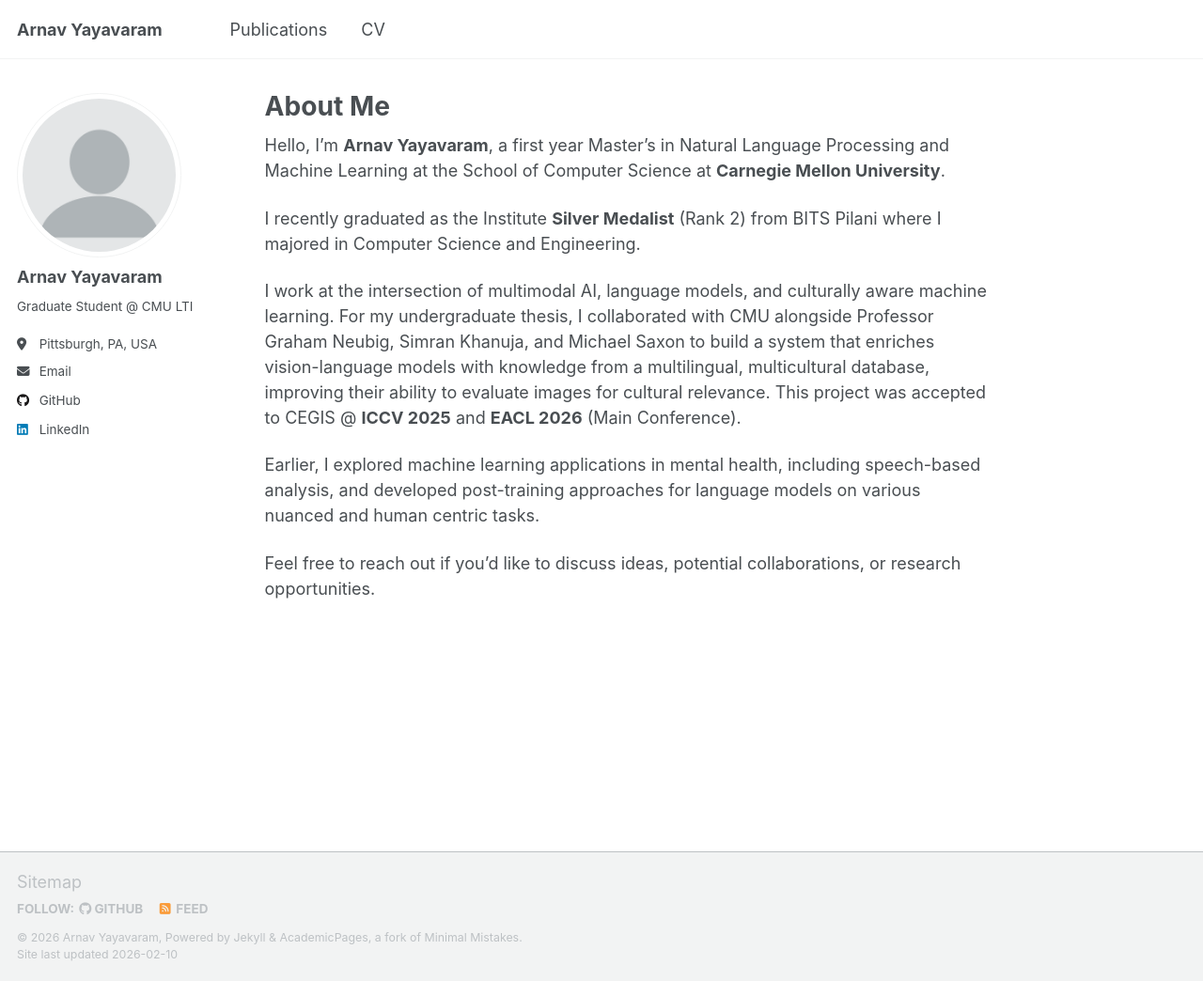
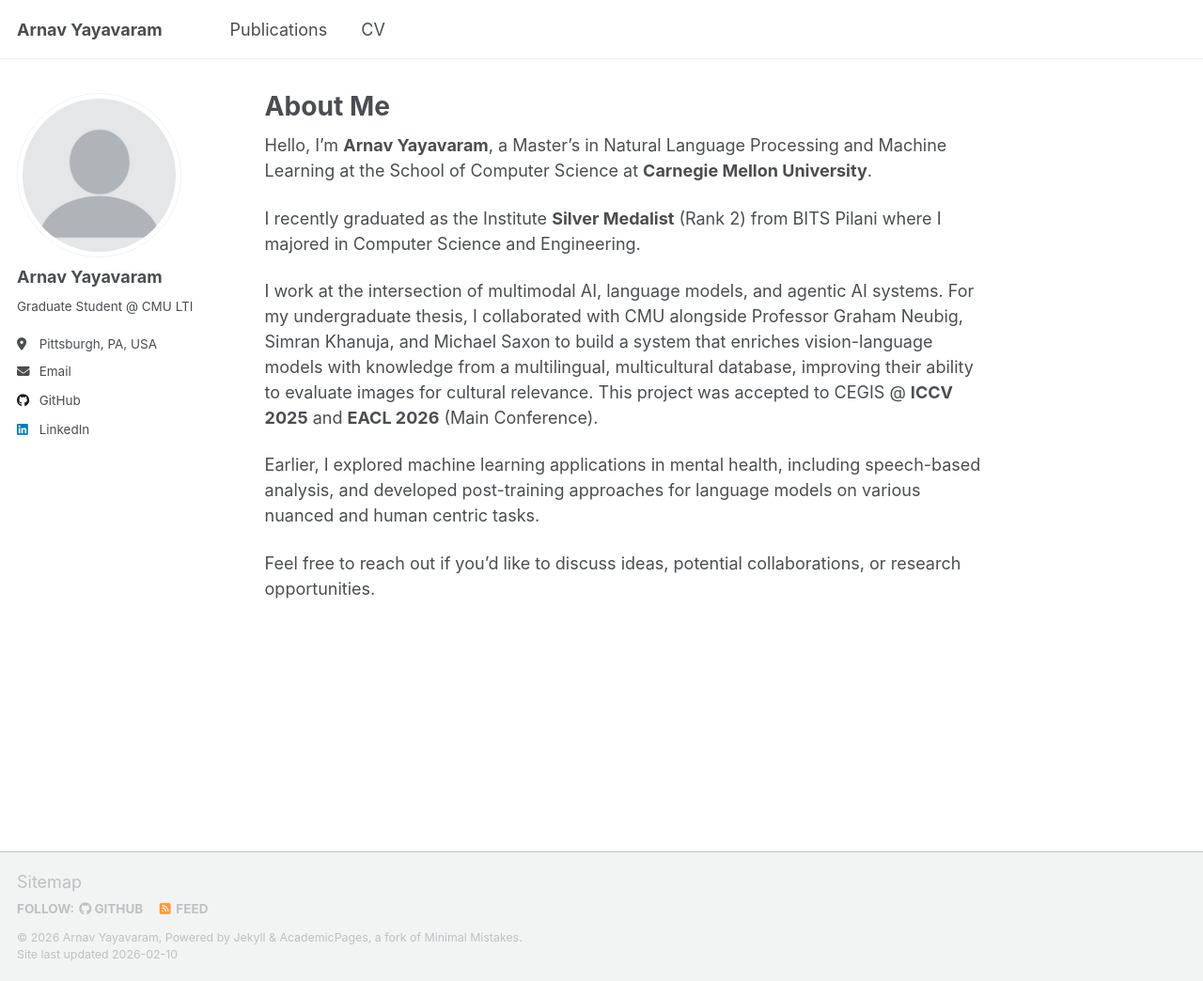
Before and after one commit to arnavyayavaram/arnavyayavaram.github.io, a Jekyll site: the page built from _pages/about.md, in a window 1280 px wide and 1044 px high. Shown: the whole window at 94% size. Built offline with Jekyll 4.4.1, drawn with Linux system fonts in a browser that asks for light colours; a script that is not in the unit is left out.

Commit message:
Update about.md

```diff
--- a/_pages/about.md
+++ b/_pages/about.md
@@ -7,11 +7,11 @@
   - /about.html
 ---
 
-Hello, I'm **Arnav Yayavaram**, a first year Master’s in Natural Language Processing and Machine Learning at the School of Computer Science at **Carnegie Mellon University**.
+Hello, I'm **Arnav Yayavaram**, a Master’s in Natural Language Processing and Machine Learning at the School of Computer Science at **Carnegie Mellon University**.
 
 I recently graduated as the Institute **Silver Medalist** (Rank 2) from BITS Pilani where I majored in Computer Science and Engineering.
 
-I work at the intersection of multimodal AI, language models, and culturally aware machine learning. For my undergraduate thesis, I collaborated with CMU alongside Professor Graham Neubig, Simran Khanuja, and Michael Saxon to build a system that enriches vision-language models with knowledge from a multilingual, multicultural database, improving their ability to evaluate images for cultural relevance. This project was accepted to CEGIS @ **ICCV 2025** and **EACL 2026** (Main Conference).
+I work at the intersection of multimodal AI, language models, and agentic AI systems. For my undergraduate thesis, I collaborated with CMU alongside Professor Graham Neubig, Simran Khanuja, and Michael Saxon to build a system that enriches vision-language models with knowledge from a multilingual, multicultural database, improving their ability to evaluate images for cultural relevance. This project was accepted to CEGIS @ **ICCV 2025** and **EACL 2026** (Main Conference).
 
 Earlier, I explored machine learning applications in mental health, including speech-based analysis, and developed post-training approaches for language models on various nuanced and human centric tasks.
 
```
